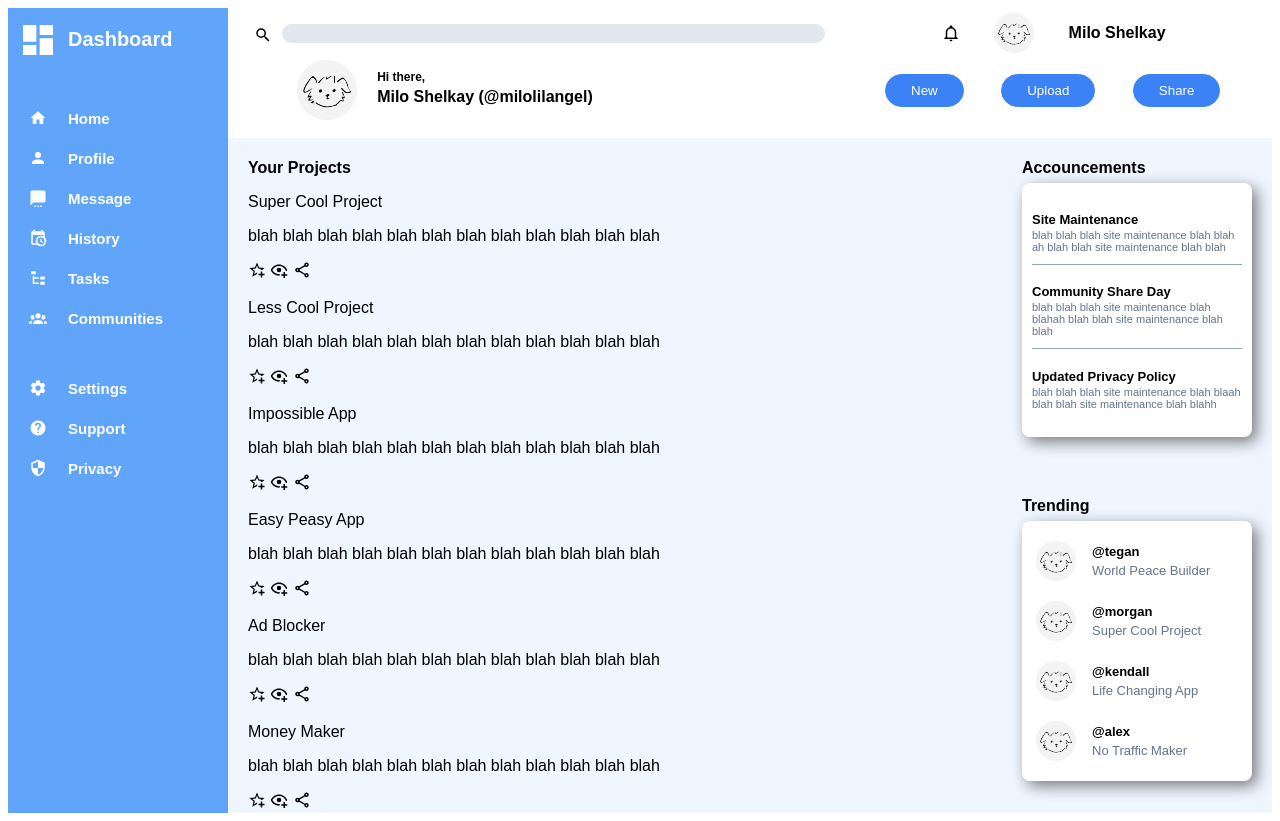
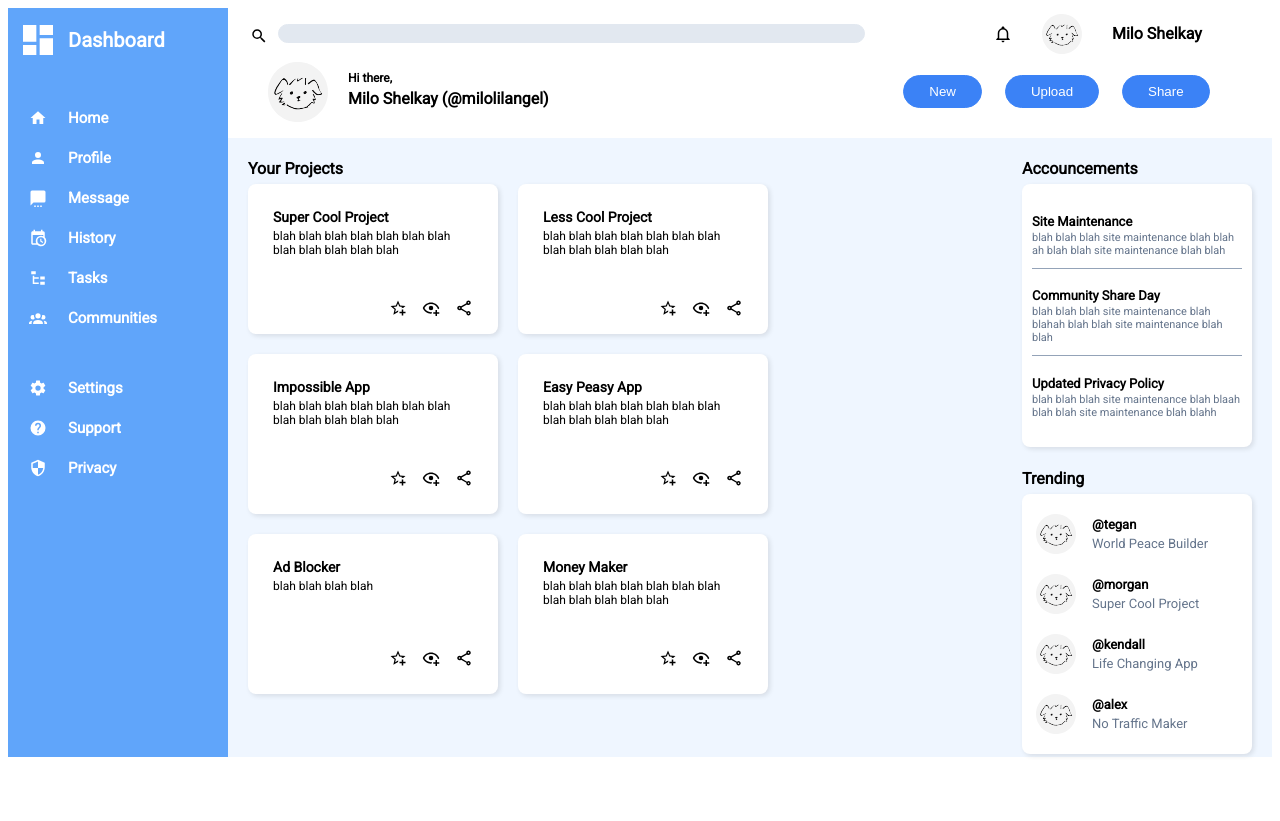
Before and after one commit to gautham-v/admin-dashboard, a plain HTML site: page index.html in a window 1280 px wide. After the commit the page ends 800 px from the top, so only its background shows below. Drawn offline with Linux system fonts and the light colour scheme.

Commit message:
project card styling

```diff
--- a/index.html
+++ b/index.html
@@ -50,47 +50,61 @@
         <div class="main">
             <div class="projects">
                 <h4>Your Projects</h4>
+                <div class="project-container">
                     <div class="project-card">
                         <p>Super Cool Project</p>
                         <p>blah blah blah blah blah blah blah blah blah blah blah blah</p>
+                        <div class="card-icons">
                             <img src="icons/star-plus-outline.svg" width="18" id="star">
                             <img src="icons/eye-plus-outline.svg" width="18" id="eye">
                             <img src="icons/share-variant-outline.svg" width="18" id="share-icon">
                         </div>
+                    </div>
                     <div class="project-card">
                         <p>Less Cool Project</p>
                         <p>blah blah blah blah blah blah blah blah blah blah blah blah</p>
+                        <div class="card-icons">
                             <img src="icons/star-plus-outline.svg" width="18" id="star">
                             <img src="icons/eye-plus-outline.svg" width="18" id="eye">
                             <img src="icons/share-variant-outline.svg" width="18" id="share-icon">
                         </div>
+                    </div>
                     <div class="project-card">
                         <p>Impossible App</p>
                         <p>blah blah blah blah blah blah blah blah blah blah blah blah</p>
+                        <div class="card-icons">
                             <img src="icons/star-plus-outline.svg" width="18" id="star">
                             <img src="icons/eye-plus-outline.svg" width="18" id="eye">
                             <img src="icons/share-variant-outline.svg" width="18" id="share-icon">
                         </div>
+                    </div>
                     <div class="project-card">
                         <p>Easy Peasy App</p>
                         <p>blah blah blah blah blah blah blah blah blah blah blah blah</p>
+                        <div class="card-icons">
                             <img src="icons/star-plus-outline.svg" width="18" id="star">
                             <img src="icons/eye-plus-outline.svg" width="18" id="eye">
                             <img src="icons/share-variant-outline.svg" width="18" id="share-icon">
                         </div>
+                    </div>
                     <div class="project-card">
                         <p>Ad Blocker</p>
-                    <p>blah blah blah blah blah blah blah blah blah blah blah blah</p>
+                        <p>blah blah blah blah</p>
+                        <div class="card-icons">
                             <img src="icons/star-plus-outline.svg" width="18" id="star">
                             <img src="icons/eye-plus-outline.svg" width="18" id="eye">
                             <img src="icons/share-variant-outline.svg" width="18" id="share-icon">
                         </div>
+                    </div>
                     <div class="project-card">
                         <p>Money Maker</p>
                         <p>blah blah blah blah blah blah blah blah blah blah blah blah</p>
+                        <div class="card-icons">
                             <img src="icons/star-plus-outline.svg" width="18" id="star">
                             <img src="icons/eye-plus-outline.svg" width="18" id="eye">
                             <img src="icons/share-variant-outline.svg" width="18" id="share-icon">
+                        </div>
+                    </div>
                 </div>
             </div>
             <div class="announcements">
--- a/styles.css
+++ b/styles.css
@@ -1,5 +1,7 @@
+@import url('https://fonts.googleapis.com/css2?family=Roboto&family=Ubuntu:wght@500&display=swap');
+
 :root{
-    font-family: sans-serif;
+    font-family:'Roboto', sans-serif;
 }
 
 .container {
@@ -69,7 +71,7 @@
 
 .header-top{
     display: grid;
-    grid-template-columns: 0.4fr 4fr 1fr 0.8fr 1.5fr;
+    grid-template-columns: 50px 4fr 1fr 100px 160px;
     align-items: center;
 }
 
@@ -101,7 +103,7 @@
 
 .header-main{
     display: grid;
-    grid-template-columns: 1fr 3fr 1fr 1fr 1fr;
+    grid-template-columns: 120px 1fr 120px 120px 160px;
     align-items: center;
     align-content: center;
     /* box-shadow: 0 4px 2px -2px gray; */
@@ -161,6 +163,42 @@
     padding-left: 20px;
 }
 
+.project-container {
+    display: grid;
+    grid-template-rows: repeat(auto-fit, 150px);
+    grid-template-columns: repeat(auto-fit, 250px);
+    gap: 20px
+}
+
+.project-card{
+    background-color: white;
+    border-radius: 8px;
+    box-shadow: 2px 2px 5px rgba(0, 0, 0, 0.1);
+    padding: 25px;
+    font-size: 12px;
+    display: grid;
+    grid-template-rows: 20px 70px 20px;
+    grid-auto-flow: row;
+}
+
+.project-card p:first-child{
+    margin: 0;
+    font-size: 14px;
+    font-weight: bold;
+}
+
+.project-card p:nth-child(2){
+    margin: 0;
+}
+
+.card-icons{
+    justify-self: end;
+}
+
+.card-icons img {
+    padding-left: 12px;
+}
+
 .announcements, .trending{
     padding-right: 20px;
 }
@@ -174,7 +212,7 @@
     align-items: center;
     padding: 10px;
     border-radius: 8px;
-    box-shadow: 5px 5px 15px rgba(0, 0, 0, 0.5);
+    box-shadow: 2px 2px 5px rgba(0, 0, 0, 0.1);
 }
 
 .announcements-card div p:first-child{
```
Lines whose indentation alone changed are shown as unchanged.
